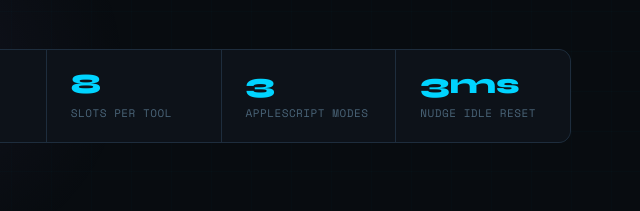
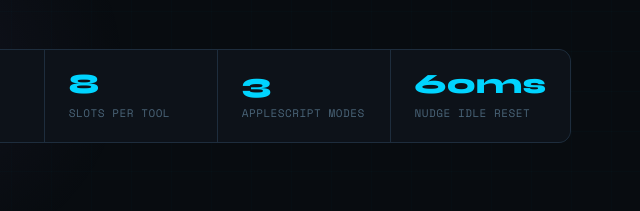
Before and after one commit to AlokDadhich/Cadflow, a plain HTML site: page Docs/index.html in a window 1280 px wide. Shown: the part 589-800 px from the top of the page, 189-829 px from the left. Drawn offline with nearby package versions, Linux system fonts and the light colour scheme.

Commit message:
fix nudge idle reset stat

```diff
--- a/Docs/index.html
+++ b/Docs/index.html
@@ -932,7 +932,7 @@ footer {
         <div class="stat-lbl">AppleScript modes</div>
       </div>
       <div class="stat">
-        <div class="stat-val">3ms</div>
+        <div class="stat-val">60ms</div>
         <div class="stat-lbl">Nudge idle reset</div>
       </div>
     </div>
```
